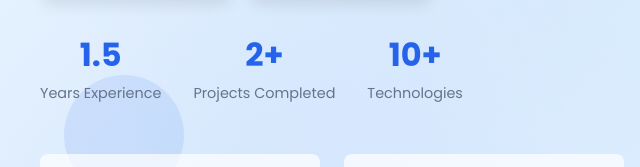
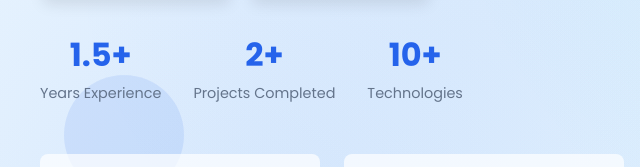
Before and after one commit to Abhi-devX/portfolio, a plain HTML site: page index.html in a window 1280 px wide. Shown: the part 397-564 px from the top of the page, 0-640 px from the left. Drawn offline with Linux system fonts and the light colour scheme.

Commit message:
Chaning the code to index.html at 16:03

```diff
--- a/index.html
+++ b/index.html
@@ -1509,7 +1509,7 @@
 
                     <div class="hero-stats">
                         <div class="stat-item">
-                            <span class="stat-number">1.5</span>
+                            <span class="stat-number">1.5+</span>
                             <span class="stat-label">Years Experience</span>
                         </div>
                         <div class="stat-item">
```
